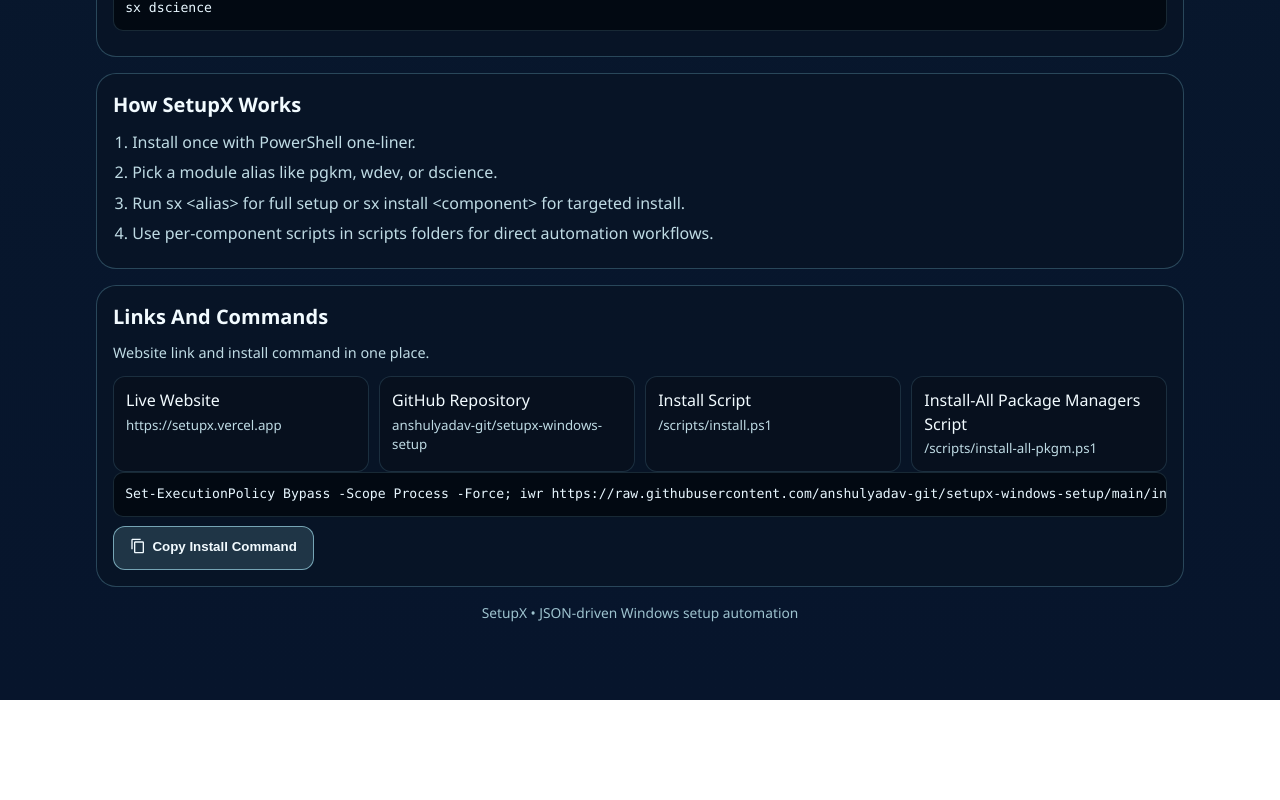
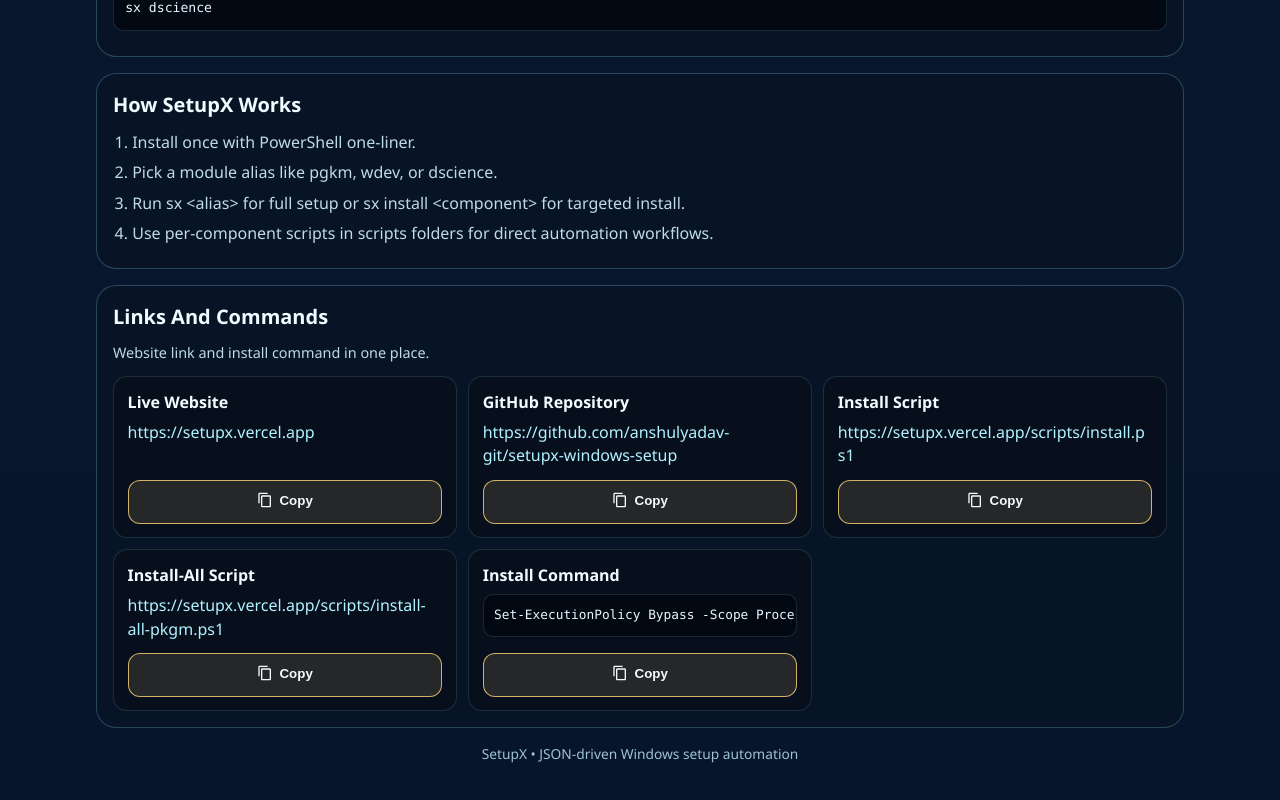
Before and after one commit to anshulyadav32/setupx-windows-setup, a React (Vite) app in the folder website/: page / in a window 1280 px wide. Shown: the part 3735-4535 px from the top of the page. Before the commit the page ends 4435 px from the top, so only its background shows below. Built offline with nearby package versions, Linux system fonts and the light colour scheme.

Commit message:
feat: add command/link cards with end-position copy buttons

```diff
--- a/website/src/App.css
+++ b/website/src/App.css
@@ -153,6 +153,56 @@
 
 .module-page-link small {
   color: var(--ink-muted);
+}
+
+.command-link-grid {
+  display: grid;
+  grid-template-columns: repeat(auto-fit, minmax(260px, 1fr));
+  gap: 0.7rem;
+}
+
+.command-link-card {
+  border-radius: 14px;
+  border: 1px solid var(--line-soft);
+  background: rgba(8, 15, 28, 0.78);
+  padding: 0.85rem;
+  display: flex;
+  flex-direction: column;
+}
+
+.command-link-card h3 {
+  margin: 0 0 0.45rem;
+  font-size: 1rem;
+}
+
+.command-link-card pre {
+  margin: 0 0 0.75rem;
+  border-radius: 10px;
+  border: 1px solid var(--line-soft);
+  background: rgba(3, 8, 17, 0.9);
+  padding: 0.65rem;
+  overflow: auto;
+}
+
+.command-link-card code {
+  font-family: 'IBM Plex Mono', 'Consolas', monospace;
+  font-size: 0.8rem;
+  color: #e8f7ff;
+}
+
+.command-link-url {
+  margin: 0 0 0.75rem;
+  color: #b1f2ff;
+  text-decoration: none;
+  word-break: break-word;
+}
+
+.command-link-url:hover {
+  text-decoration: underline;
+}
+
+.command-link-card .btn-copy {
+  margin-top: auto;
 }
 
 .module-grid {
--- a/website/src/App.jsx
+++ b/website/src/App.jsx
@@ -103,6 +103,31 @@
   )
 }
 
+function CommandLinkCard({ title, value, href, copyState, onCopy }) {
+  return (
+    <article className="command-link-card">
+      <h3>{title}</h3>
+      {href ? (
+        <a className="command-link-url" href={href} target="_blank" rel="noreferrer">
+          {value}
+        </a>
+      ) : (
+        <pre>
+          <code>{value}</code>
+        </pre>
+      )}
+      <CopyStatusButton
+        command={value}
+        copyState={copyState}
+        idleText="Copy"
+        copiedText="Copied"
+        failedText="Copy Failed"
+        onCopy={onCopy}
+      />
+    </article>
+  )
+}
+
 function HomeView({
   totalComponents,
   activeModule,
@@ -113,6 +138,7 @@
   copiedInstallLink,
   onCopyInstallLink,
   readmeContent,
+  onCopyText,
 }) {
   const installAllManagersCommand =
     'Set-ExecutionPolicy Bypass -Scope Process -Force; iwr https://raw.githubusercontent.com/anshulyadav-git/setupx-windows-setup/main/install-all-pkgm.ps1 | iex'
@@ -251,41 +277,41 @@
       <section className="panel">
         <h2>Links And Commands</h2>
         <p className="panel-copy">Website link and install command in one place.</p>
-        <div className="module-page-links">
-          <a className="module-page-link" href="https://setupx.vercel.app" target="_blank" rel="noreferrer">
-            <span>Live Website</span>
-            <small>https://setupx.vercel.app</small>
-          </a>
-          <a
-            className="module-page-link"
+        <div className="command-link-grid">
+          <CommandLinkCard
+            title="Live Website"
+            value="https://setupx.vercel.app"
+            href="https://setupx.vercel.app"
+            copyState={copyState}
+            onCopy={() => onCopyText('https://setupx.vercel.app')}
+          />
+          <CommandLinkCard
+            title="GitHub Repository"
+            value="https://github.com/anshulyadav-git/setupx-windows-setup"
             href="https://github.com/anshulyadav-git/setupx-windows-setup"
-            target="_blank"
-            rel="noreferrer"
-          >
-            <span>GitHub Repository</span>
-            <small>anshulyadav-git/setupx-windows-setup</small>
-          </a>
-          <a className="module-page-link" href="/scripts/install.ps1" target="_blank" rel="noreferrer">
-            <span>Install Script</span>
-            <small>/scripts/install.ps1</small>
-          </a>
-          <a className="module-page-link" href="/scripts/install-all-pkgm.ps1" target="_blank" rel="noreferrer">
-            <span>Install-All Package Managers Script</span>
-            <small>/scripts/install-all-pkgm.ps1</small>
-          </a>
-        </div>
-        <div className="command-list">
-          <pre>
-            <code>{installOneLiner}</code>
-          </pre>
-        </div>
-        <div className="install-inline-actions">
-          <button type="button" className="btn btn-install-link" onClick={onCopyInstallLink}>
-            <span className="btn-with-icon">
-              <CopyIcon />
-              {copiedInstallLink ? 'Install Command Copied' : 'Copy Install Command'}
-            </span>
-          </button>
+            copyState={copyState}
+            onCopy={() => onCopyText('https://github.com/anshulyadav-git/setupx-windows-setup')}
+          />
+          <CommandLinkCard
+            title="Install Script"
+            value="https://setupx.vercel.app/scripts/install.ps1"
+            href="https://setupx.vercel.app/scripts/install.ps1"
+            copyState={copyState}
+            onCopy={() => onCopyText('https://setupx.vercel.app/scripts/install.ps1')}
+          />
+          <CommandLinkCard
+            title="Install-All Script"
+            value="https://setupx.vercel.app/scripts/install-all-pkgm.ps1"
+            href="https://setupx.vercel.app/scripts/install-all-pkgm.ps1"
+            copyState={copyState}
+            onCopy={() => onCopyText('https://setupx.vercel.app/scripts/install-all-pkgm.ps1')}
+          />
+          <CommandLinkCard
+            title="Install Command"
+            value={installOneLiner}
+            copyState={copyState}
+            onCopy={() => onCopyText(installOneLiner)}
+          />
         </div>
       </section>
     </>
@@ -503,6 +529,17 @@
     }
   }
 
+  const handleCopyText = async (text) => {
+    try {
+      await copyText(text)
+      setCopyState({ command: text, status: 'copied' })
+      window.setTimeout(() => setCopyState({ command: '', status: 'idle' }), COPY_RESET_DELAY)
+    } catch {
+      setCopyState({ command: text, status: 'failed' })
+      window.setTimeout(() => setCopyState({ command: '', status: 'idle' }), COPY_RESET_DELAY)
+    }
+  }
+
   return (
     <div className="site-shell">
       <header className="hero">
@@ -544,6 +581,7 @@
           copiedInstallLink={copiedInstallLink}
           onCopyInstallLink={handleCopyInstallLink}
           readmeContent={readmeContent}
+          onCopyText={handleCopyText}
         />
       )}
 
```
